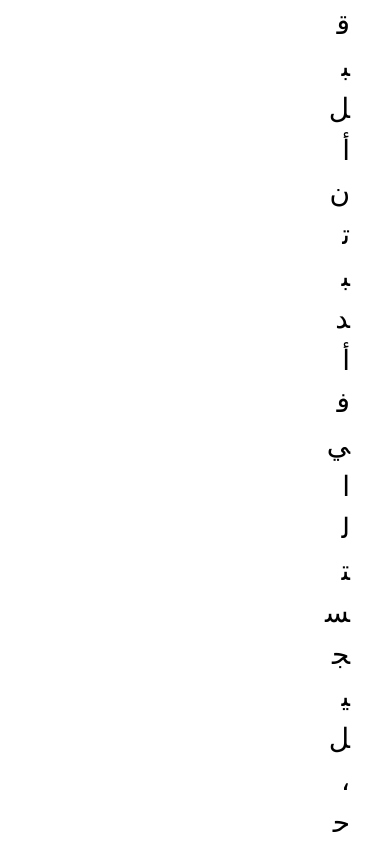
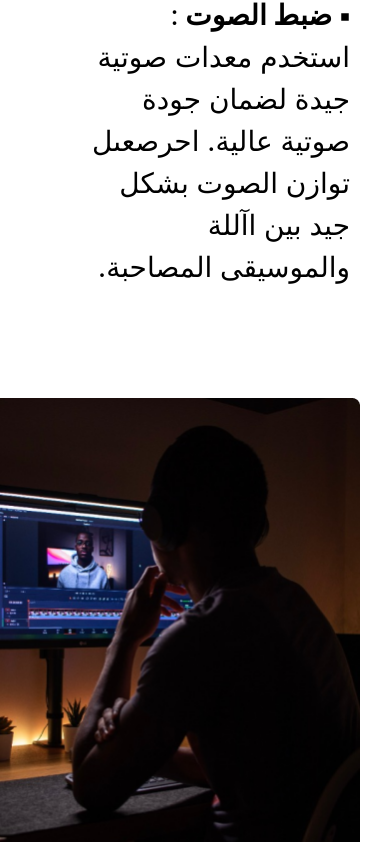
Before and after one commit to EsraaAlaaOmar/hareef-tabkh, a Next.js app: page /FanElcamera in a window 390 px wide. Shown: the part 2292-3134 px from the top of the page. Built offline with nearby package versions, Linux system fonts and the light colour scheme; a web font is replaced by a local one.

Commit message:
fan el camera flex

```diff
--- a/pages/FanElcamera.tsx
+++ b/pages/FanElcamera.tsx
@@ -37,13 +37,14 @@ const FanElcamera = () => {
 
                     <Fanelcameradetails />
                     <div className='flex'>
+                    <Image height={480} width={480} alt='cam1' src='/images/cam1.png' />
                         <div className='colom'>
                             <FanelCameraItem title='اختر المكان المناسب' p="قبل أن تبدأ في التسجيل، حدد مكانا يوفر إضاءة جيدة وخلفية ملائمة تعكس أسلوب الموسيقى الذي تعزفه ." />
                             <FanelCameraItem title='ضبط الصوت' p=" استخدم معدات صوتية جيدة لضمان جودة صوتية عالية. احرصعىل توازن الصوت بشكل جيد بين اآللة والموسيقى المصاحبة." />
                         </div>
-                       <Image height={480} width={480} alt='cam1' src='/images/cam1.png' />
+
                     </div>
-                    <div className='flex'>
+                    <div className='flex rtl'>
                     <Image height={480} width={480} alt='cam1' src='/images/cam2.png' />
                         <div className='colom'>
                             <FanelCameraItem title='التحرير الفني' p=" استخدم برامج تحرير الفيديو لتعزيز جودة الفيديو وإضافة تأثيرات بصرية تناسب الموسيقى." />
@@ -54,12 +55,13 @@ const FanElcamera = () => {
                     </div>
 
                     <div className='flex'>
+                       <Image height={480} width={480} alt='cam1' src='/images/cam3.png' />
                         <div className='colom'>
                             <FanelCameraItem title='الملابس والمظهر' p="اختر ملابس تناسب الجو العام لألداء وتعكس شخصيتك الفنية." />
                             <FanelCameraItem title='اتقن أداءك' p="قم بممارسة الأداء مراًرا وتكراًرا حتى تصبح مرتاًحا أمام الكاميرا." />
                             <FanelCameraItem title='التصوير الجانبي' p=" اطلب من شخصما التصوير لك بدلا من التسجيل الذاتي للحصول عىل زوايا متعددة وأفضل إطلالة." />
                         </div>
-                       <Image height={480} width={480} alt='cam1' src='/images/cam3.png' />
+
                     </div>
                     <div className='close-text'>
                     <span className='r-icon'><MdSquare /></span>
--- a/src/app/style/scssfiles/_fanelcamira.scss
+++ b/src/app/style/scssfiles/_fanelcamira.scss
@@ -80,14 +80,33 @@
 .flex{
     display: flex;
     flex-wrap: wrap;
-    direction: rtl;
+    direction: ltr;
     margin: 50px 0;
+    align-items: center;
+    @media screen and (max-width: 900px){
+        display: block;
+
+      }
+
     .colom{
         display: inline-block;
         width: calc( 100% - 480px);
         padding: 10px;
+        @media screen and (max-width: 900px){
+          width: 90%;
+
+          }
+
 
     }
+    img{
+        min-width:480px;
+        max-height:480px;
+        display: inline-block;
+    }
+}
+.rtl{
+    direction: rtl;
 }
 .close-text{
     font-size: 32px;
```
